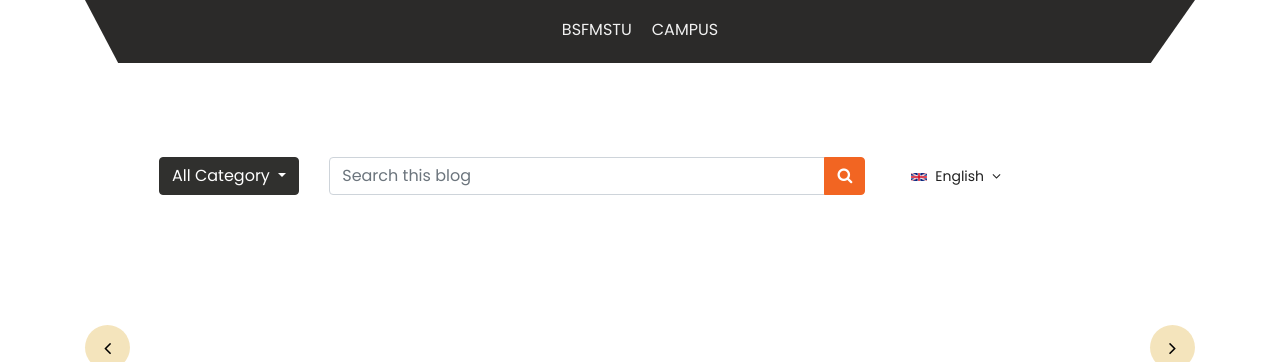
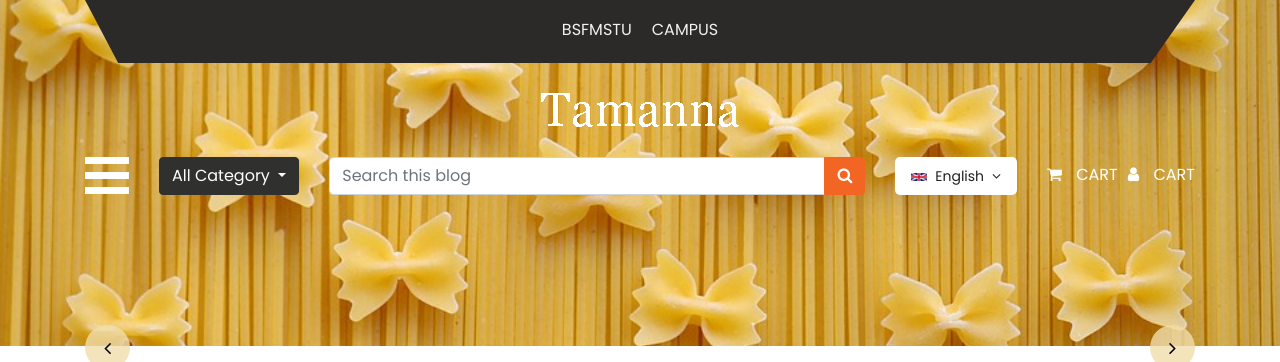
Before and after one commit to EmonAkando/love, a plain HTML site: page index.html in a window 1280 px wide. Shown: the top 362 px of the page. Drawn offline with nearby package versions, Linux system fonts and the light colour scheme.

Commit message:
Update style.css

```diff
--- a/style.css
+++ b/style.css
@@ -215,7 +215,7 @@ button {
 .banner_bg_main {
     width: 100%;
     float: left;
-    background-image: url(../images/bg.png);
+    background-image: url(bg.png);
     height: auto;
     background-size: 100%;
     background-repeat: no-repeat;
```
